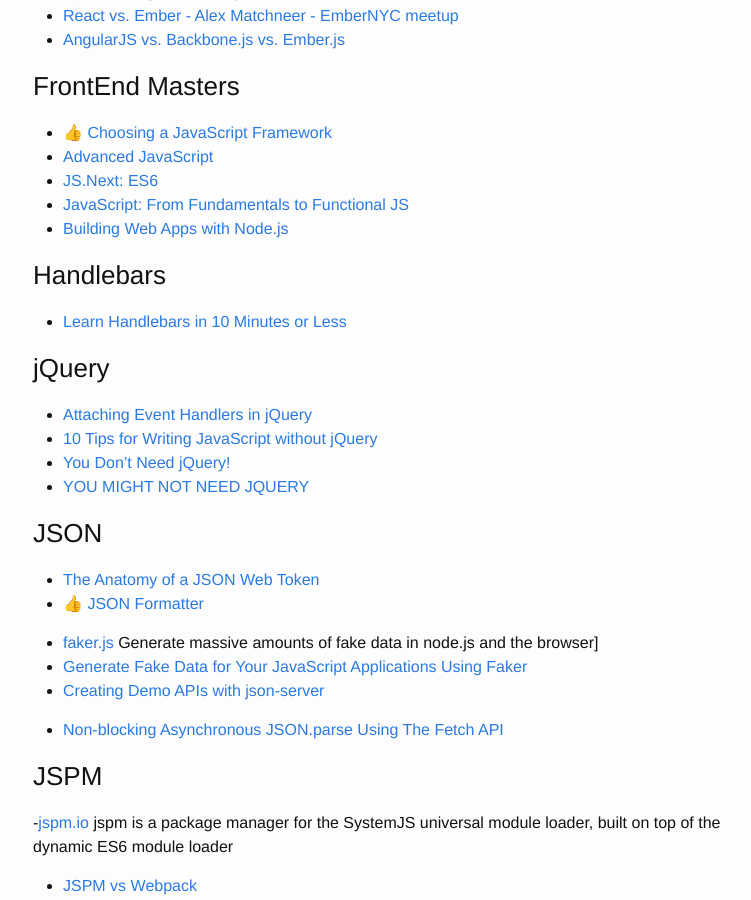
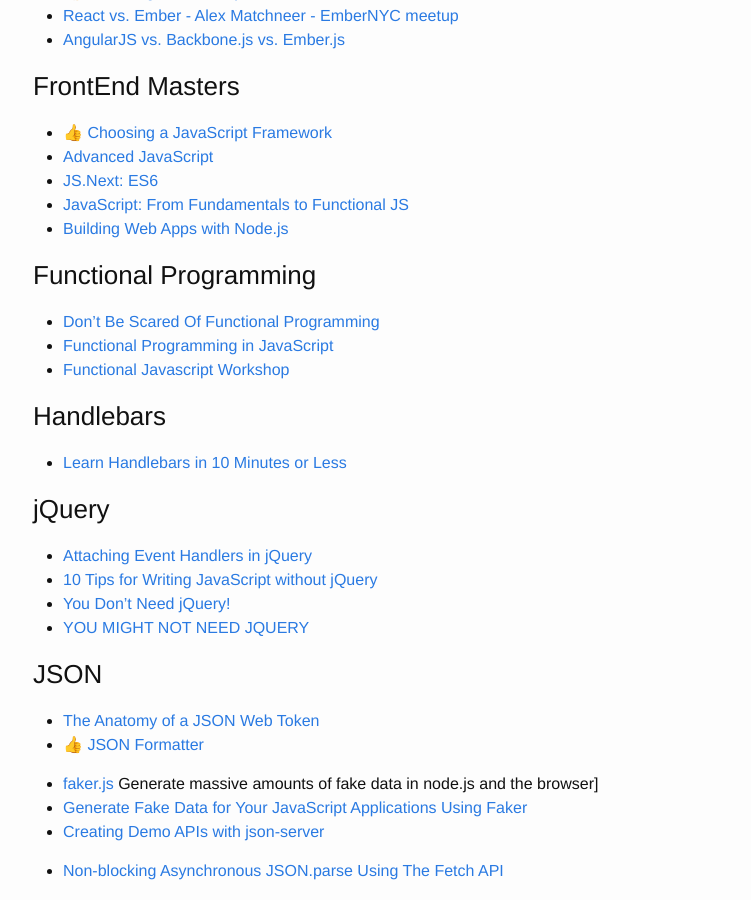
Before and after one commit to brownerd/brownerd.github.io, a Jekyll site: the page built from _posts/2015-01-01-reading-list-2015.md, in a window 1280 px wide and 900 px high, scrolled down 18690 px. Shown: the whole window, without its empty margins (237-988 px from the left). Built offline with Jekyll 4.4.1, drawn with Linux system fonts in a browser that asks for light colours; emoji names are drawn with the system emoji font.

Commit message:
add functional programming resource

```diff
--- a/_posts/2015-01-01-reading-list-2015.md
+++ b/_posts/2015-01-01-reading-list-2015.md
@@ -1000,6 +1000,25 @@ A SIMPLE WEBSITE IN NODE.JS WITH EXPRESS, JADE AND STYLUS](http://www.clock.co.u
 - [Building Web Apps with Node.js](https://frontendmasters.com/courses/building-web-apps-with-node-js/?u=40bd001563085fc35165329ea1ff5c5ecbdbbeef)
 
 
+
+
+
+
+
+
+
+### Functional Programming
+- [Don’t Be Scared Of Functional Programming](http://www.smashingmagazine.com/2014/07/dont-be-scared-of-functional-programming/)
+- [Functional Programming in JavaScript](http://code.tutsplus.com/courses/functional-programming-in-javascript)
+- [Functional Javascript Workshop](https://github.com/timoxley/functional-javascript-workshop)
+
+
+
+
+
+
+
+
 ### Handlebars
 - [Learn Handlebars in 10 Minutes or Less](http://tutorialzine.com/2015/01/learn-handlebars-in-10-minutes/)
 
```
